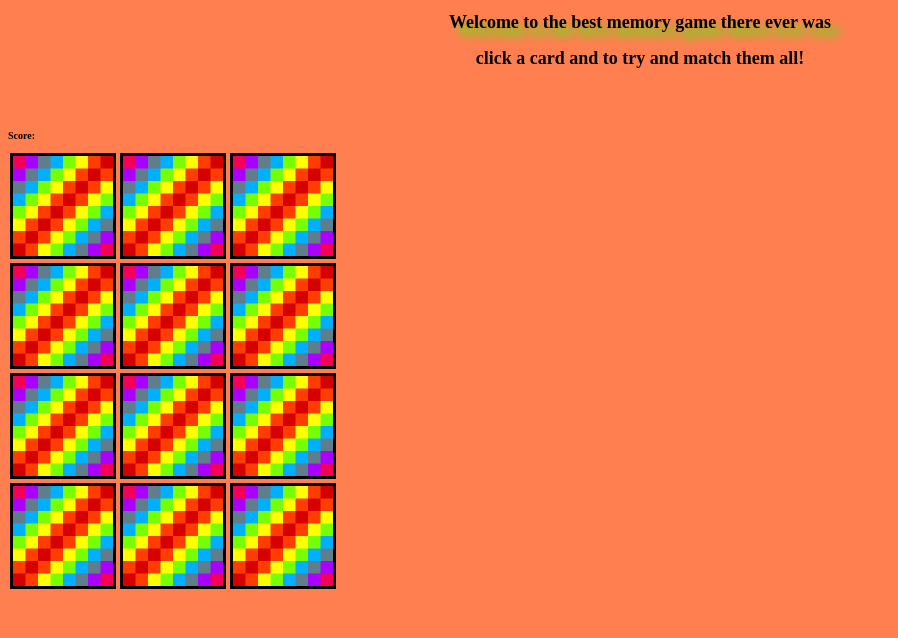
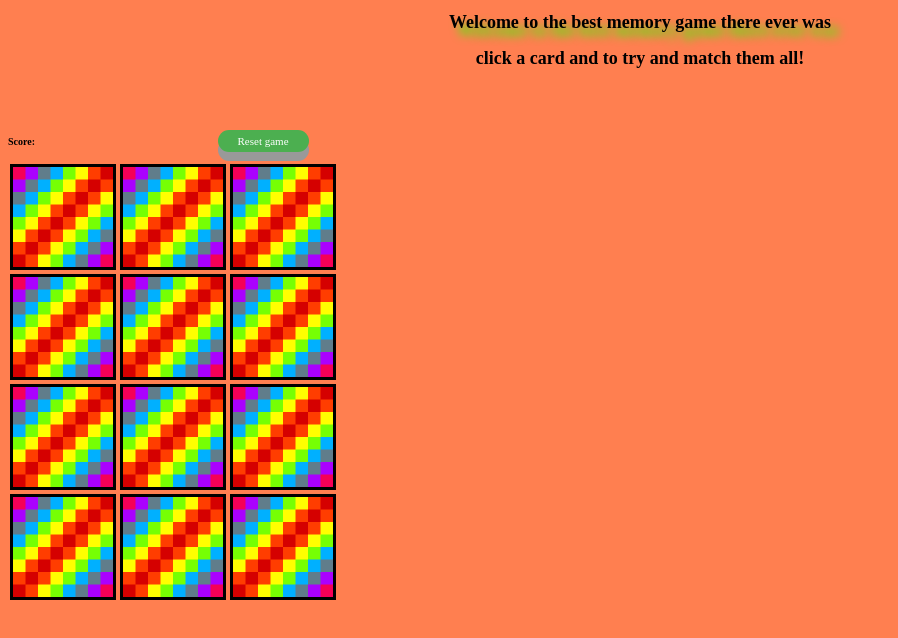
Before and after one commit to LucassNogueira/Deployment-lab, a website: page public/index.html in a window 1280 px wide. Shown: the whole page, without its empty margins (0-898 px from the left). Drawn offline with Linux system fonts and the light colour scheme.

Commit message:
added reset button

```diff
--- a/public/index.html
+++ b/public/index.html
@@ -17,6 +17,7 @@
     <br /><br />
     <h3 style="font-family: lemon milk; font-size: 10px; font-weight: bold">
       Score:<span id="result"></span>
+      <button type="button" id="reset">Reset game</button>
     </h3>
 
     <div class="grid"></div>
--- a/public/main.js
+++ b/public/main.js
@@ -52,7 +52,7 @@ document.addEventListener("DOMContentLoaded", () => {
   ];
 
   cardArray.sort(() => 0.5 - Math.random());
-
+  const resetBtn = document.querySelector("button");
   const grid = document.querySelector(".grid");
   const resultDisplay = document.querySelector("#result");
   let cardsChosen = [];
@@ -112,4 +112,12 @@ document.addEventListener("DOMContentLoaded", () => {
   }
 
   createBoard();
+
+  reset = () => {
+    grid.innerHTML = "";
+    resultDisplay.innerHTML = "";
+    createBoard();
+  };
+
+  resetBtn.addEventListener("click", reset);
 });
--- a/public/styles.css
+++ b/public/styles.css
@@ -18,3 +18,33 @@ img {
   border: 3px solid black;
   margin: 2px;
 }
+/* button {
+  margin-left: 185px;
+  font-family: lemon milk;
+} */
+button {
+  margin-left: 180px;
+  font-family: lemon milk;
+  display: inline-block;
+  padding: 5px 20px;
+  font-size: 11px;
+  cursor: pointer;
+  text-align: center;
+  text-decoration: none;
+  outline: none;
+  color: #fff;
+  background-color: #4caf50;
+  border: none;
+  border-radius: 15px;
+  box-shadow: 0 9px #999;
+}
+
+button:hover {
+  background-color: #3e8e41;
+}
+
+button:active {
+  background-color: #3e8e41;
+  box-shadow: 0 5px #666;
+  transform: translateY(4px);
+}
```
